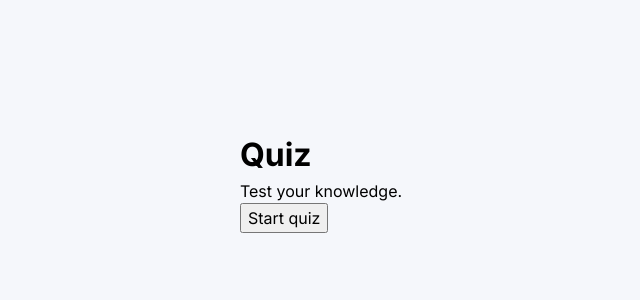
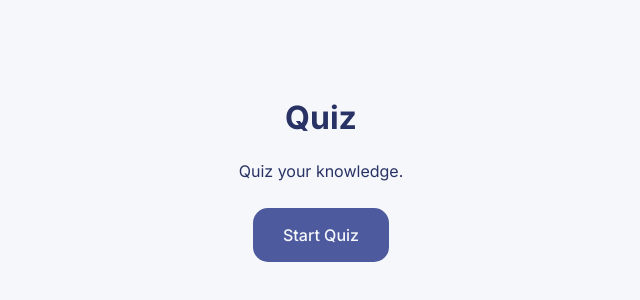
Before and after one commit to fabianfrankwerner/quiz, a React (Vite) app: page / in a window 1280 px wide. Shown: the part 218-518 px from the top of the page, without its empty margins (319-959 px from the left). Built offline with nearby package versions, Linux system fonts and the light colour scheme.

Commit message:
Add LandingPage

```diff
--- a/src/components/LandingPage.jsx
+++ b/src/components/LandingPage.jsx
@@ -1,9 +1,9 @@
 export default function LandingPage({ startQuiz }) {
   return (
-    <>
+    <div className="landing">
       <h1>Quiz</h1>
-      <p>Test your knowledge.</p>
-      <button onClick={startQuiz}>Start quiz</button>
-    </>
+      <p>Quiz your knowledge.</p>
+      <button onClick={startQuiz}>Start Quiz</button>
+    </div>
   );
 }
--- a/src/components/QuizPage.jsx
+++ b/src/components/QuizPage.jsx
@@ -1,3 +1,7 @@
 export default function QuizPage() {
-  return <p>I am the quiz page</p>;
+  return (
+    <div className="quiz">
+      <p>I am the quiz page</p>
+    </div>
+  );
 }
--- a/src/index.css
+++ b/src/index.css
@@ -87,3 +87,39 @@ body {
   justify-content: center;
   align-items: center;
 }
+
+.landing {
+  text-align: center;
+  display: flex;
+  flex-direction: column;
+  align-items: center;
+  justify-content: center;
+  gap: 25px;
+}
+
+.landing h1 {
+  line-height: 1;
+  color: var(--color-blue-dark);
+  font-weight: 700;
+  font-size: 2rem;
+}
+
+.landing p {
+  color: var(--color-blue-dark);
+  font-weight: 400;
+  font-size: 1rem;
+}
+
+.landing button {
+  background-color: var(--color-blue-light);
+  color: var(--color-gray-200);
+  font-weight: 500;
+  font-size: 1rem;
+  border: none;
+  border-radius: 15px;
+  padding: 15px 30px;
+}
+
+.landing button:hover {
+  background-color: var(--color-blue-dark);
+}
```
